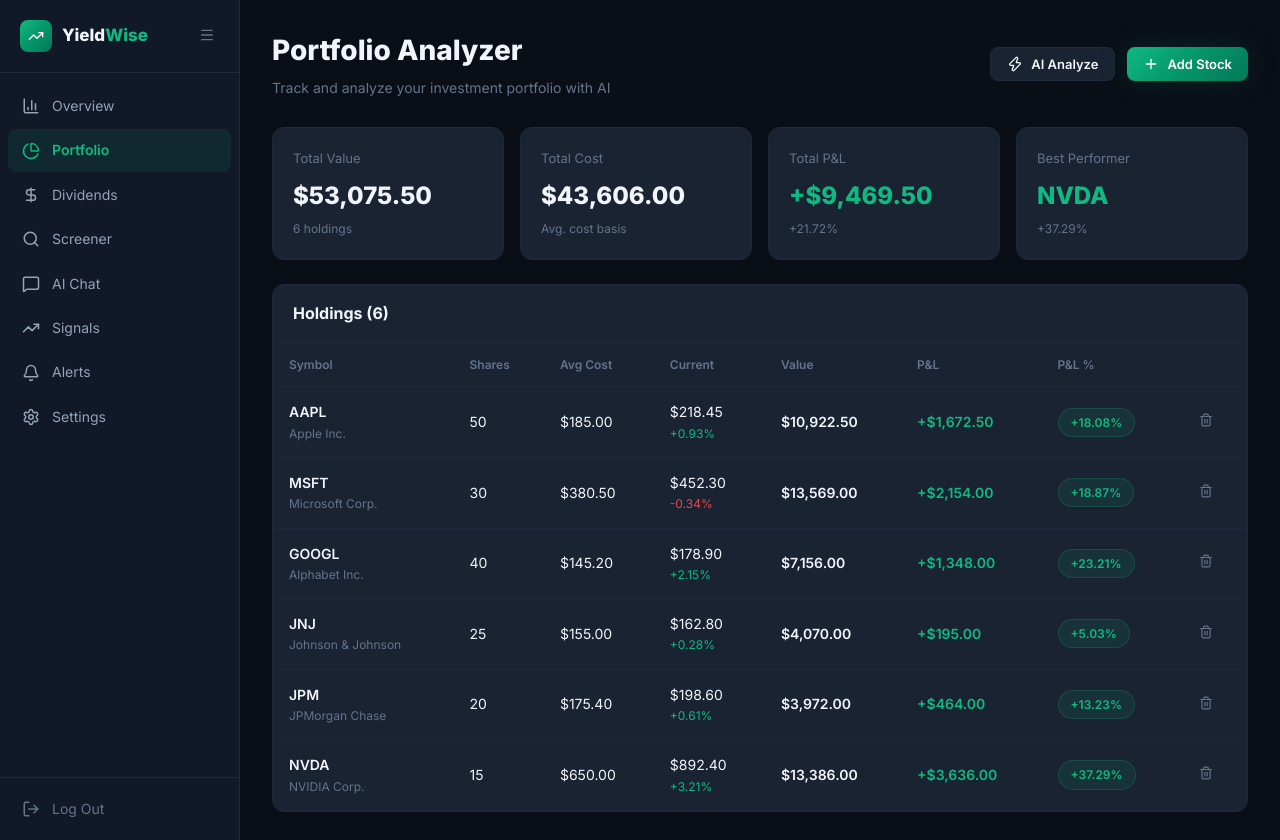
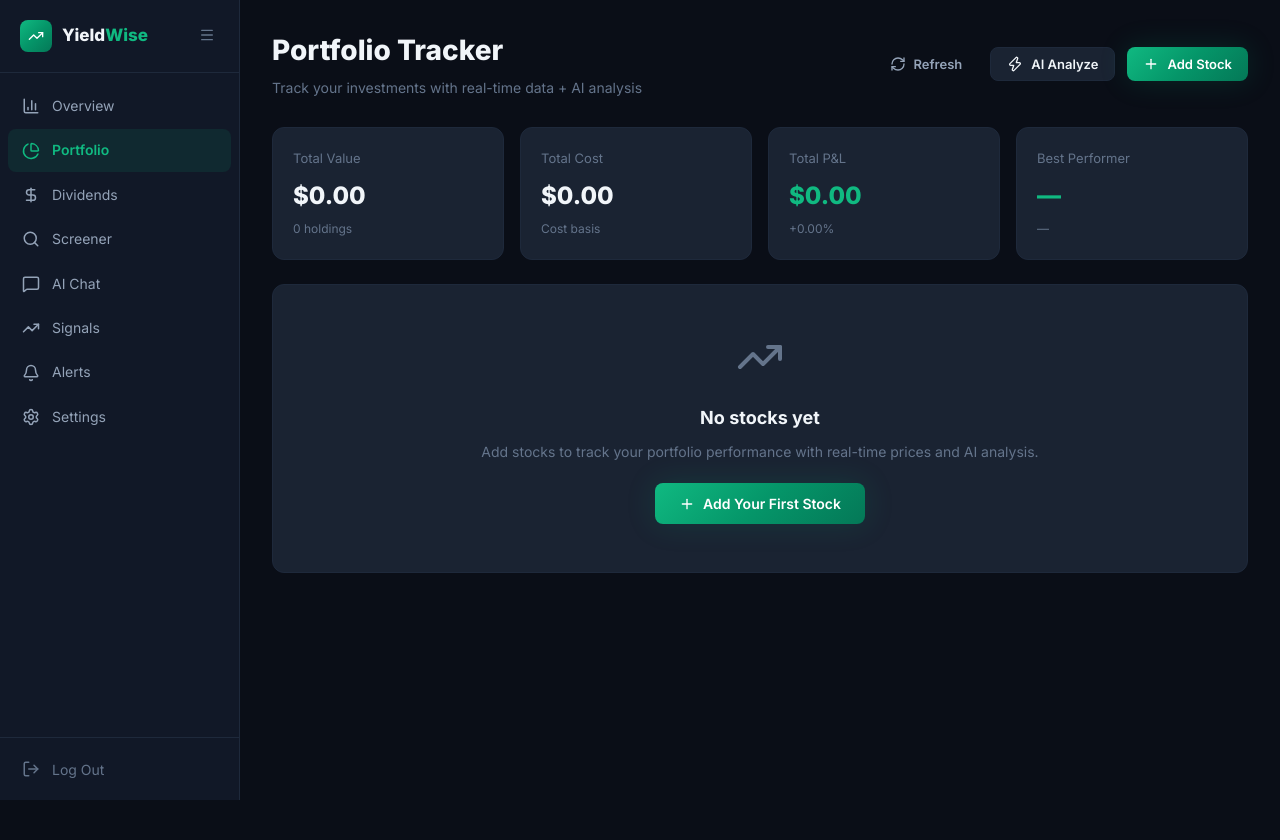
Before and after one commit to mkandemirrr/yieldwise, a Next.js app: page /dashboard/portfolio in a window 1280 px wide. After the commit the page ends 800 px from the top, so only its background shows below. Built offline with nearby package versions, Linux system fonts and the light colour scheme.

Commit message:
Portfolio: real FMP prices, localStorage, stock lookup, AI analyze fix

```diff
--- a/src/app/api/ai/analyze/route.ts
+++ b/src/app/api/ai/analyze/route.ts
@@ -17,7 +17,7 @@
         "anthropic-version": "2023-06-01",
       },
       body: JSON.stringify({
-        model: "claude-sonnet-4-20250514",
+        model: "claude-haiku-4-5-20251001",
         max_tokens: 1500,
         system: "You are a professional portfolio analyst. Analyze the given portfolio and provide: 1) Overall health score (0-100), 2) Sector diversification analysis, 3) Risk assessment, 4) Top 3 recommendations for improvement. Be concise and use bullet points. Add disclaimer about not being financial advice.",
         messages: [{ role: "user", content: `Analyze this portfolio:\n${JSON.stringify(portfolio, null, 2)}` }],
--- a/src/app/dashboard/portfolio/page.tsx
+++ b/src/app/dashboard/portfolio/page.tsx
@@ -1,6 +1,6 @@
 "use client";
-import { useState } from "react";
-import { PieChart, Plus, Trash2, TrendingUp, TrendingDown, ArrowUpRight, ArrowDownRight, RefreshCw, Zap, X } from "lucide-react";
+import { useState, useEffect } from "react";
+import { Plus, Trash2, Zap, X, RefreshCw, TrendingUp, Search } from "lucide-react";
 
 interface Stock {
   symbol: string;
@@ -10,50 +10,115 @@
   current: number;
   change: number;
   changePct: number;
-  up: boolean;
   sector: string;
 }
 
-const DEMO_PORTFOLIO: Stock[] = [
-  { symbol: "AAPL", name: "Apple Inc.", shares: 50, avgCost: 185.00, current: 218.45, change: 2.01, changePct: 0.93, up: true, sector: "Technology" },
-  { symbol: "MSFT", name: "Microsoft Corp.", shares: 30, avgCost: 380.50, current: 452.30, change: -1.55, changePct: -0.34, up: false, sector: "Technology" },
-  { symbol: "GOOGL", name: "Alphabet Inc.", shares: 40, avgCost: 145.20, current: 178.90, change: 3.76, changePct: 2.15, up: true, sector: "Technology" },
-  { symbol: "JNJ", name: "Johnson & Johnson", shares: 25, avgCost: 155.00, current: 162.80, change: 0.45, changePct: 0.28, up: true, sector: "Healthcare" },
-  { symbol: "JPM", name: "JPMorgan Chase", shares: 20, avgCost: 175.40, current: 198.60, change: 1.20, changePct: 0.61, up: true, sector: "Finance" },
-  { symbol: "NVDA", name: "NVIDIA Corp.", shares: 15, avgCost: 650.00, current: 892.40, change: 27.73, changePct: 3.21, up: true, sector: "Technology" },
-];
-
 export default function PortfolioPage() {
-  const [portfolio, setPortfolio] = useState<Stock[]>(DEMO_PORTFOLIO);
+  const [portfolio, setPortfolio] = useState<Stock[]>([]);
   const [showAdd, setShowAdd] = useState(false);
   const [newSymbol, setNewSymbol] = useState("");
   const [newShares, setNewShares] = useState("");
   const [newCost, setNewCost] = useState("");
   const [analyzing, setAnalyzing] = useState(false);
   const [analysis, setAnalysis] = useState("");
+  const [refreshing, setRefreshing] = useState(false);
+  const [searchResult, setSearchResult] = useState<{ symbol: string; name: string; price: number; sector: string } | null>(null);
+  const [searching, setSearching] = useState(false);
 
-  const totalValue = portfolio.reduce((s, p) => s + p.current * p.shares, 0);
-  const totalCost = portfolio.reduce((s, p) => s + p.avgCost * p.shares, 0);
-  const totalPL = totalValue - totalCost;
-  const totalPLPct = ((totalPL / totalCost) * 100);
+  // Load portfolio from localStorage
+  useEffect(() => {
+    const saved = localStorage.getItem("yw_portfolio");
+    if (saved) {
+      try {
+        setPortfolio(JSON.parse(saved));
+      } catch { /* ignore */ }
+    }
+  }, []);
+
+  // Save portfolio to localStorage
+  useEffect(() => {
+    if (portfolio.length > 0) {
+      localStorage.setItem("yw_portfolio", JSON.stringify(portfolio));
+    }
+  }, [portfolio]);
+
+  // Refresh live prices
+  const refreshPrices = async () => {
+    if (portfolio.length === 0) return;
+    setRefreshing(true);
+    try {
+      const symbols = portfolio.map(s => s.symbol).join(",");
+      const res = await fetch(`/api/fmp?endpoint=batch-quote&symbols=${symbols}`);
+      const data = await res.json();
+      if (Array.isArray(data)) {
+        setPortfolio(prev => prev.map(stock => {
+          const quote = data.find((q: any) => q.symbol === stock.symbol);
+          if (quote) {
+            return { ...stock, current: quote.price, change: quote.change, changePct: quote.changePercentage, name: quote.name || stock.name };
+          }
+          return stock;
+        }));
+      }
+    } catch { /* ignore */ }
+    setRefreshing(false);
+  };
+
+  // Auto-refresh on mount
+  useEffect(() => {
+    if (portfolio.length > 0) refreshPrices();
+  }, []); // eslint-disable-line
+
+  // Search stock when symbol typed
+  const searchStock = async () => {
+    if (!newSymbol.trim()) return;
+    setSearching(true);
+    setSearchResult(null);
+    try {
+      const res = await fetch(`/api/fmp?endpoint=batch-quote&symbols=${newSymbol.toUpperCase()}`);
+      const data = await res.json();
+      if (Array.isArray(data) && data[0]) {
+        const q = data[0];
+        setSearchResult({ symbol: q.symbol, name: q.name, price: q.price, sector: "" });
+        if (!newCost) setNewCost(q.price.toFixed(2));
+      }
+    } catch { /* ignore */ }
+    setSearching(false);
+  };
 
   const handleAdd = () => {
     if (!newSymbol || !newShares || !newCost) return;
+    const sym = newSymbol.toUpperCase();
+    // Check if already exists
+    if (portfolio.find(s => s.symbol === sym)) {
+      alert(`${sym} is already in your portfolio`);
+      return;
+    }
     const newStock: Stock = {
-      symbol: newSymbol.toUpperCase(), name: newSymbol.toUpperCase() + " Corp.",
-      shares: Number(newShares), avgCost: Number(newCost), current: Number(newCost) * 1.05,
-      change: 0, changePct: 0, up: true, sector: "Other",
+      symbol: sym,
+      name: searchResult?.name || sym,
+      shares: Number(newShares),
+      avgCost: Number(newCost),
+      current: searchResult?.price || Number(newCost),
+      change: 0,
+      changePct: 0,
+      sector: searchResult?.sector || "Other",
     };
     setPortfolio([...portfolio, newStock]);
     setNewSymbol(""); setNewShares(""); setNewCost("");
+    setSearchResult(null);
     setShowAdd(false);
+    // Refresh to get live price
+    setTimeout(refreshPrices, 500);
   };
 
   const removeStock = (symbol: string) => {
-    setPortfolio(portfolio.filter(s => s.symbol !== symbol));
+    const updated = portfolio.filter(s => s.symbol !== symbol);
+    setPortfolio(updated);
+    if (updated.length === 0) localStorage.removeItem("yw_portfolio");
   };
 
   const analyzePortfolio = async () => {
+    if (portfolio.length === 0) { setAnalysis("Add stocks to your portfolio first!"); return; }
     setAnalyzing(true);
     setAnalysis("");
     try {
@@ -65,21 +130,32 @@
       const data = await res.json();
       setAnalysis(data.analysis || "Analysis complete.");
     } catch {
-      setAnalysis("AI analysis is available with Pro plan. Try adding more stocks to your portfolio for better diversification insights.");
+      setAnalysis("AI analysis temporarily unavailable. Please try again.");
     } finally {
       setAnalyzing(false);
     }
   };
 
+  const totalValue = portfolio.reduce((s, p) => s + p.current * p.shares, 0);
+  const totalCost = portfolio.reduce((s, p) => s + p.avgCost * p.shares, 0);
+  const totalPL = totalValue - totalCost;
+  const totalPLPct = totalCost > 0 ? ((totalPL / totalCost) * 100) : 0;
+  const bestPerformer = portfolio.length > 0
+    ? portfolio.reduce((best, s) => ((s.current - s.avgCost) / s.avgCost > (best.current - best.avgCost) / best.avgCost ? s : best))
+    : null;
+
   return (
     <div style={{ padding: "28px 32px" }}>
       <div style={{ display: "flex", justifyContent: "space-between", alignItems: "center", marginBottom: 28 }}>
         <div>
-          <h1 style={{ fontSize: 28, fontWeight: 800, marginBottom: 4 }}>Portfolio Analyzer</h1>
-          <p style={{ color: "var(--text-muted)", fontSize: 14 }}>Track and analyze your investment portfolio with AI</p>
+          <h1 style={{ fontSize: 28, fontWeight: 800, marginBottom: 4 }}>Portfolio Tracker</h1>
+          <p style={{ color: "var(--text-muted)", fontSize: 14 }}>Track your investments with real-time data + AI analysis</p>
         </div>
         <div style={{ display: "flex", gap: 12 }}>
-          <button className="btn btn-secondary btn-sm" onClick={analyzePortfolio} disabled={analyzing}>
+          <button className="btn btn-ghost btn-sm" onClick={refreshPrices} disabled={refreshing || portfolio.length === 0}>
+            <RefreshCw size={16} className={refreshing ? "spin" : ""} /> Refresh
+          </button>
+          <button className="btn btn-secondary btn-sm" onClick={analyzePortfolio} disabled={analyzing || portfolio.length === 0}>
             <Zap size={16} /> {analyzing ? "Analyzing..." : "AI Analyze"}
           </button>
           <button className="btn btn-primary btn-sm" onClick={() => setShowAdd(true)}>
@@ -91,10 +167,10 @@
       {/* Summary Cards */}
       <div style={{ display: "grid", gridTemplateColumns: "repeat(4, 1fr)", gap: 16, marginBottom: 24 }}>
         {[
-          { label: "Total Value", value: `$${totalValue.toLocaleString("en", { minimumFractionDigits: 2 })}`, sub: `${portfolio.length} holdings` },
-          { label: "Total Cost", value: `$${totalCost.toLocaleString("en", { minimumFractionDigits: 2 })}`, sub: "Avg. cost basis" },
-          { label: "Total P&L", value: `${totalPL >= 0 ? "+" : ""}$${totalPL.toLocaleString("en", { minimumFractionDigits: 2 })}`, sub: `${totalPLPct >= 0 ? "+" : ""}${totalPLPct.toFixed(2)}%`, up: totalPL >= 0 },
-          { label: "Best Performer", value: "NVDA", sub: "+37.29%", up: true },
+          { label: "Total Value", value: portfolio.length > 0 ? `$${totalValue.toLocaleString("en", { minimumFractionDigits: 2 })}` : "$0.00", sub: `${portfolio.length} holdings` },
+          { label: "Total Cost", value: portfolio.length > 0 ? `$${totalCost.toLocaleString("en", { minimumFractionDigits: 2 })}` : "$0.00", sub: "Cost basis" },
+          { label: "Total P&L", value: portfolio.length > 0 ? `${totalPL >= 0 ? "+" : ""}$${totalPL.toLocaleString("en", { minimumFractionDigits: 2 })}` : "$0.00", sub: `${totalPLPct >= 0 ? "+" : ""}${totalPLPct.toFixed(2)}%`, up: totalPL >= 0 },
+          { label: "Best Performer", value: bestPerformer?.symbol || "—", sub: bestPerformer ? `${(((bestPerformer.current - bestPerformer.avgCost) / bestPerformer.avgCost) * 100).toFixed(2)}%` : "—", up: true },
         ].map(c => (
           <div key={c.label} className="card" style={{ padding: 20 }}>
             <div style={{ fontSize: 13, color: "var(--text-muted)", marginBottom: 8 }}>{c.label}</div>
@@ -104,12 +180,24 @@
         ))}
       </div>
 
-      {/* Add Stock Modal */}
+      {/* Add Stock Panel */}
       {showAdd && (
-        <div className="card" style={{ marginBottom: 20, display: "flex", gap: 12, alignItems: "flex-end", padding: 20 }}>
+        <div className="card" style={{ marginBottom: 20, padding: 20 }}>
+          <div style={{ display: "flex", justifyContent: "space-between", alignItems: "center", marginBottom: 16 }}>
+            <h3 style={{ fontSize: 15, fontWeight: 700 }}>Add Stock to Portfolio</h3>
+            <button className="btn btn-ghost btn-sm" onClick={() => { setShowAdd(false); setSearchResult(null); }}><X size={16} /></button>
+          </div>
+          <div style={{ display: "flex", gap: 12, alignItems: "flex-end" }}>
             <div style={{ flex: 1 }}>
-            <label className="label">Symbol</label>
-            <input className="input" placeholder="AAPL" value={newSymbol} onChange={e => setNewSymbol(e.target.value)} />
+              <label className="label">Ticker Symbol</label>
+              <div style={{ display: "flex", gap: 8 }}>
+                <input className="input" placeholder="AAPL" value={newSymbol}
+                  onChange={e => setNewSymbol(e.target.value)}
+                  onKeyDown={e => e.key === "Enter" && searchStock()} />
+                <button className="btn btn-secondary btn-sm" onClick={searchStock} disabled={searching}>
+                  <Search size={14} /> {searching ? "..." : "Look Up"}
+                </button>
+              </div>
             </div>
             <div style={{ flex: 1 }}>
               <label className="label">Shares</label>
@@ -117,28 +205,54 @@
             </div>
             <div style={{ flex: 1 }}>
               <label className="label">Avg. Cost ($)</label>
-            <input className="input" type="number" placeholder="150.00" value={newCost} onChange={e => setNewCost(e.target.value)} />
+              <input className="input" type="number" step="0.01" placeholder="150.00" value={newCost} onChange={e => setNewCost(e.target.value)} />
             </div>
-          <button className="btn btn-primary btn-sm" onClick={handleAdd}>Add</button>
-          <button className="btn btn-ghost btn-sm" onClick={() => setShowAdd(false)}><X size={16} /></button>
+            <button className="btn btn-primary btn-sm" onClick={handleAdd} disabled={!newSymbol || !newShares || !newCost}>
+              <Plus size={14} /> Add
+            </button>
+          </div>
+          {searchResult && (
+            <div style={{ marginTop: 12, padding: "10px 14px", borderRadius: 10, background: "var(--accent-light)", border: "1px solid rgba(16,185,129,0.2)", fontSize: 13 }}>
+              ✅ <strong>{searchResult.symbol}</strong> — {searchResult.name} — Current Price: <strong>${searchResult.price.toFixed(2)}</strong>
+            </div>
+          )}
+        </div>
+      )}
+
+      {/* Empty State */}
+      {portfolio.length === 0 && !showAdd && (
+        <div className="card" style={{ padding: 48, textAlign: "center" }}>
+          <TrendingUp size={48} style={{ color: "var(--text-muted)", margin: "0 auto 16px" }} />
+          <h3 style={{ fontSize: 18, fontWeight: 700, marginBottom: 8 }}>No stocks yet</h3>
+          <p style={{ color: "var(--text-muted)", fontSize: 14, marginBottom: 20 }}>
+            Add stocks to track your portfolio performance with real-time prices and AI analysis.
+          </p>
+          <button className="btn btn-primary" onClick={() => setShowAdd(true)}>
+            <Plus size={16} /> Add Your First Stock
+          </button>
         </div>
       )}
 
       {/* AI Analysis */}
       {analysis && (
         <div className="card" style={{ marginBottom: 20, borderColor: "rgba(16,185,129,0.3)", background: "var(--accent-light)" }}>
-          <div style={{ display: "flex", alignItems: "center", gap: 8, marginBottom: 12 }}>
+          <div style={{ display: "flex", alignItems: "center", justifyContent: "space-between", marginBottom: 12 }}>
+            <div style={{ display: "flex", alignItems: "center", gap: 8 }}>
               <Zap size={16} style={{ color: "var(--accent)" }} />
               <h3 style={{ fontSize: 15, fontWeight: 700 }}>AI Portfolio Analysis</h3>
+            </div>
+            <button className="btn btn-ghost btn-sm" onClick={() => setAnalysis("")}><X size={14} /></button>
           </div>
           <p style={{ fontSize: 14, color: "var(--text-secondary)", lineHeight: 1.8, whiteSpace: "pre-wrap" }}>{analysis}</p>
         </div>
       )}
 
       {/* Holdings Table */}
+      {portfolio.length > 0 && (
         <div className="card" style={{ padding: 0, overflow: "hidden" }}>
-        <div style={{ padding: "16px 20px", borderBottom: "1px solid var(--border)" }}>
+          <div style={{ padding: "16px 20px", borderBottom: "1px solid var(--border)", display: "flex", justifyContent: "space-between", alignItems: "center" }}>
             <h3 style={{ fontSize: 16, fontWeight: 700 }}>Holdings ({portfolio.length})</h3>
+            <span style={{ fontSize: 12, color: "var(--text-muted)" }}>Last updated: {new Date().toLocaleTimeString()}</span>
           </div>
           <table style={{ width: "100%", borderCollapse: "collapse" }}>
             <thead>
@@ -152,7 +266,7 @@
               {portfolio.map(s => {
                 const val = s.current * s.shares;
                 const pl = (s.current - s.avgCost) * s.shares;
-              const plPct = ((s.current - s.avgCost) / s.avgCost * 100);
+                const plPct = s.avgCost > 0 ? ((s.current - s.avgCost) / s.avgCost * 100) : 0;
                 return (
                   <tr key={s.symbol} style={{ borderBottom: "1px solid var(--border)", transition: "background 0.2s" }}
                     onMouseEnter={e => (e.currentTarget.style.background = "var(--bg-card-hover)")}
@@ -165,8 +279,8 @@
                     <td style={{ padding: "14px 16px", fontSize: 14 }}>${s.avgCost.toFixed(2)}</td>
                     <td style={{ padding: "14px 16px", fontSize: 14 }}>
                       <div>${s.current.toFixed(2)}</div>
-                    <div style={{ fontSize: 12, color: s.up ? "var(--accent)" : "var(--red)" }}>
-                      {s.up ? "+" : ""}{s.changePct.toFixed(2)}%
+                      <div style={{ fontSize: 12, color: s.changePct >= 0 ? "var(--accent)" : "var(--red)" }}>
+                        {s.changePct >= 0 ? "+" : ""}{s.changePct.toFixed(2)}%
                       </div>
                     </td>
                     <td style={{ padding: "14px 16px", fontSize: 14, fontWeight: 600 }}>${val.toLocaleString("en", { minimumFractionDigits: 2 })}</td>
@@ -179,7 +293,9 @@
                       </span>
                     </td>
                     <td style={{ padding: "14px 16px" }}>
-                    <button onClick={() => removeStock(s.symbol)} style={{ background: "none", color: "var(--text-muted)", padding: 4 }}>
+                      <button onClick={() => removeStock(s.symbol)} style={{ background: "none", color: "var(--text-muted)", padding: 4, cursor: "pointer", border: "none" }}
+                        onMouseEnter={e => (e.currentTarget.style.color = "var(--red)")}
+                        onMouseLeave={e => (e.currentTarget.style.color = "var(--text-muted)")}>
                         <Trash2 size={14} />
                       </button>
                     </td>
@@ -189,6 +305,7 @@
             </tbody>
           </table>
         </div>
+      )}
     </div>
   );
 }
```
Lines whose indentation alone changed are shown as unchanged.
